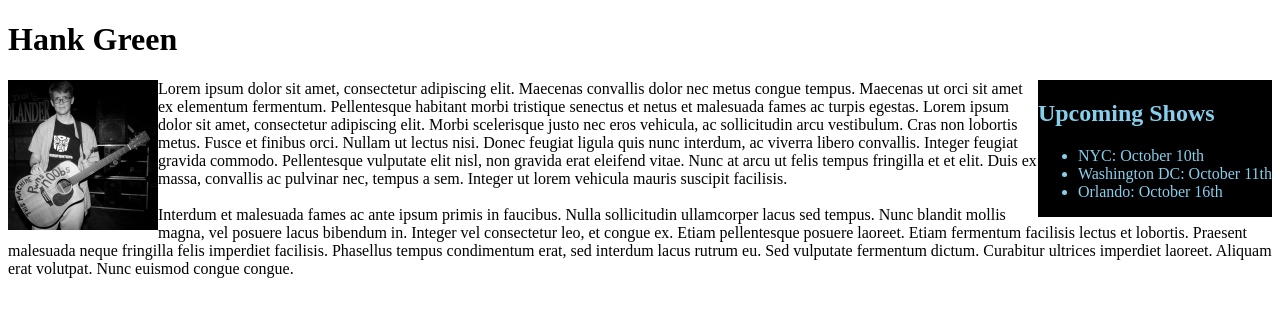
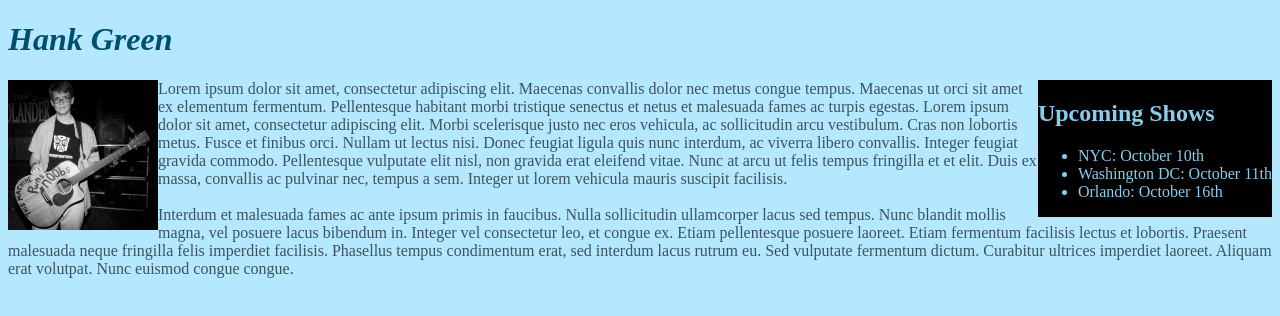
Before and after one commit to isabelhasse/hank-green, a plain HTML site: page index.html in a window 1280 px wide. Drawn offline with Linux system fonts and the light colour scheme.

Commit message:
add styles for body, h1, and p to fit blue theme

```diff
--- a/css/styles.css
+++ b/css/styles.css
@@ -1,3 +1,16 @@
+body {
+  background-color: #B4E8FE;
+}
+
+h1 {
+  color: #004F71;
+  font-style: italic;
+}
+
+p {
+  color: #3E535D;
+}
+
 .image {
   float: left;
 }
```
